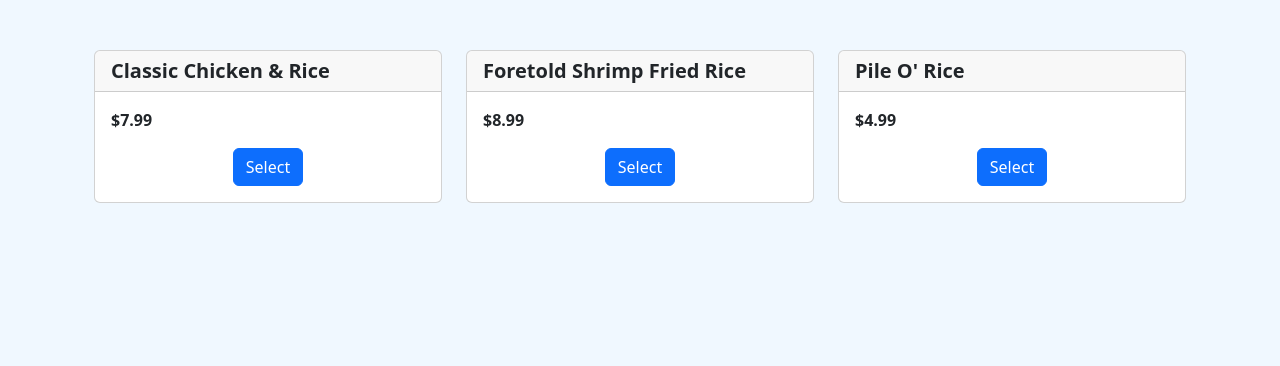
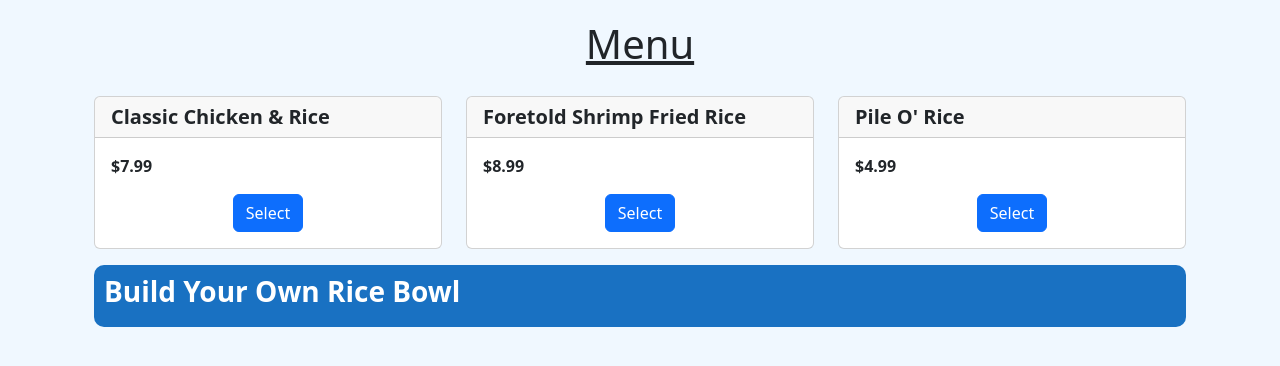
Before and after one commit to MoodyMan04/CSCI313-TeamProject, a Django app: page /menu/ in a window 1280 px wide. Shown: the part 56-422 px from the top of the page. Run offline with Django 5.2, Linux system fonts and the light colour scheme; data comes from the database, SQL or seed files in the repository.

Commit message:
changes to menu.html
added:
- section for building a custom rice bowl to menu.html (needs implementation)
- styles for custom-order

changed:
- the view for menu slightly
- the title of the menu.html slightly

```diff
--- a/friedRiceAtEddiesWebsite/friedRiceAtEddiesWebsite/static/css/styles.css
+++ b/friedRiceAtEddiesWebsite/friedRiceAtEddiesWebsite/static/css/styles.css
@@ -5,3 +5,10 @@ body {
 .carousel-img {
     border: 2px solid black;
 }
+
+.custom-order {
+    border-radius: 10px;
+    padding: 10px;
+    background-color: #1971c2;
+    color: white;
+}
--- a/friedRiceAtEddiesWebsite/main/templates/main/menu.html
+++ b/friedRiceAtEddiesWebsite/main/templates/main/menu.html
@@ -15,8 +15,11 @@
 
   {% block content %}
   <body>
-    <div style="padding: 25px;"></div>
-    <!-- Display for Cards of Menu Items -->
+    <!-- Title Section-->
+    <div style="padding: 10px;"></div>
+    <h1 class="text-center"><u>Menu</u></h1>
+    <!-- Menu Card Section -->
+    <div style="padding: 10px;"></div>
     <div class="container">
       <div class="row">
         {% if menu %} {% for i in menu %}
@@ -26,7 +29,7 @@
             <div class="card-body">
               <p class="card-text"><b>${{i.price}}</b></p>
               <div class="text-center">
-                <a href="#customMenuOrder" class="btn btn-primary"
+                <a href="#addItemToCart" class="btn btn-primary"
                   >Select</a
                 >
               </div>
@@ -37,6 +40,10 @@
         <h1>No Menu Items Found.</h1>
         {% endif %}
       </div>
+    <!-- Custom Item Section -->
+    <div class="custom-order">
+      <h3><b>Build Your Own Rice Bowl</b></h3>
+    </div>
     <script
       src="https://cdn.jsdelivr.net/npm/bootstrap@5.3.3/dist/js/bootstrap.bundle.min.js"
       integrity="sha384-YvpcrYf0tY3lHB60NNkmXc5s9fDVZLESaAA55NDzOxhy9GkcIdslK1eN7N6jIeHz"
--- a/friedRiceAtEddiesWebsite/main/views.py
+++ b/friedRiceAtEddiesWebsite/main/views.py
@@ -6,5 +6,5 @@ def index(request):
 
 def menu(request):
     menu_list = Menu.objects.order_by('name')
-    menu_dict = {'menu': menu_list}
-    return render(request, 'main/menu.html', menu_dict)
+    context = {'menu': menu_list}
+    return render(request, 'main/menu.html', context=context)
```
